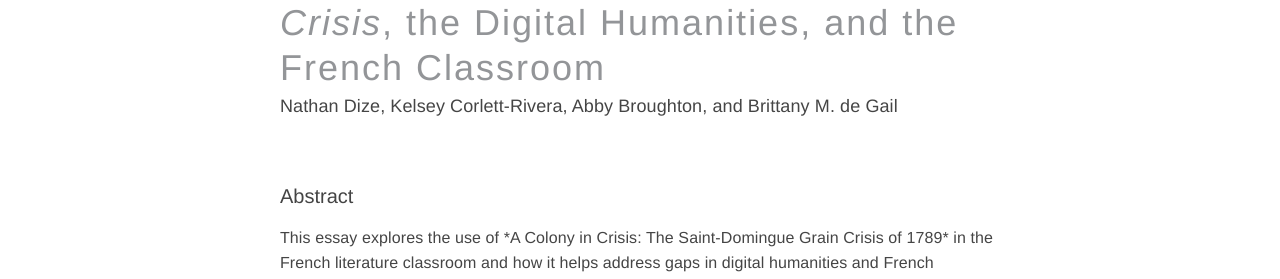
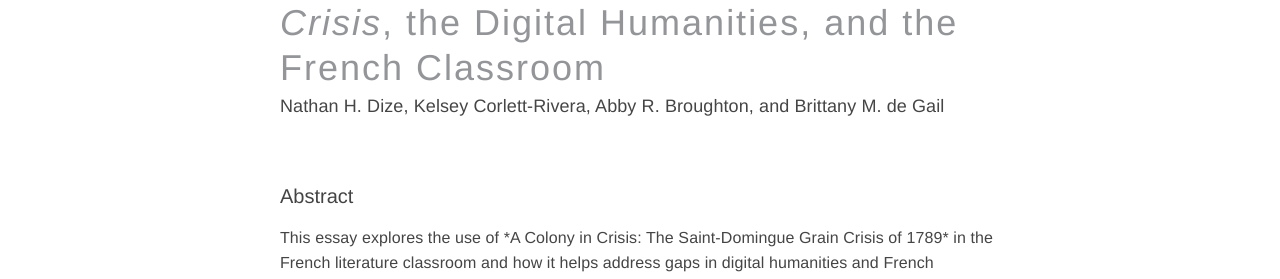
Before and after one commit to archipelagosjournal/archipelagos, a Jekyll site: the page built from _issue02/intervening-in-french.md, in a window 1280 px wide and 900 px high. Shown: the part 169-448 px from the top of the window. Built offline with Jekyll 4.4.1, drawn with Linux system fonts in a browser that asks for light colours; some of the changed text lies outside the part shown.

Commit message:
final corrections

```diff
--- a/_issue02/intervening-in-french.md
+++ b/_issue02/intervening-in-french.md
@@ -6,13 +6,13 @@
   "short": "Intervening in French"
 doi: "doi:10.7916/D88K7NG5"
 author:
-- name: Nathan Dize
+- name: Nathan H. Dize
   shortname: Dize
   bio: "Nathan H. Dize is a PhD student in the Department of French and Italian at Vanderbilt University, where he specializes in Haitian theater, poetry, and revolutionary poetics during the nineteenth and early twentieth centuries. Nathan is a content curator, a translator, and an editor of *A Colony in Crisis: The Saint-Domingue Grain Shortage of 1789.*"
 - name: Kelsey Corlett-Rivera
   shortname: Corlett-Rivera
   bio: "Kelsey Corlett-Rivera is the head of the Research Commons and a librarian for the School of Languages, Literatures, and Cultures at the University of Maryland. She leverages emerging technologies to provide services for researchers on campus and is the site designer and an editor of *A Colony in Crisis: The Saint-Domingue Grain Shortage of 1789.*"
-- name: Abby Broughton
+- name: Abby R. Broughton
   shortname: Broughton
   bio: "Abby R. Broughton is a PhD student in the Department of French and Italian at Vanderbilt University, where she specializes in twentieth-century queer literature, body and identity politics, and the intersection of illustration and text. She is a co-author, a translator, and an editor of *A Colony in Crisis: The Saint-Domingue Grain Shortage of 1789.*"
 - name: Brittany M. de Gail
--- a/index.html
+++ b/index.html
@@ -14,7 +14,7 @@
 
 <h2>Issue (2) | September 2017</h2>
 
-<p><em>Dedicated to those who find themselves in the path of Juracán, past and future...</em></p>
+<p><em>We dedicate this issue to those who find themselves in the path of Juracán, past and future...</em></p>
 
 {% include toc.html issue=site.issue02 %}
 
```
Also changed, not shown: issue02.md (+1 -1 lines).
